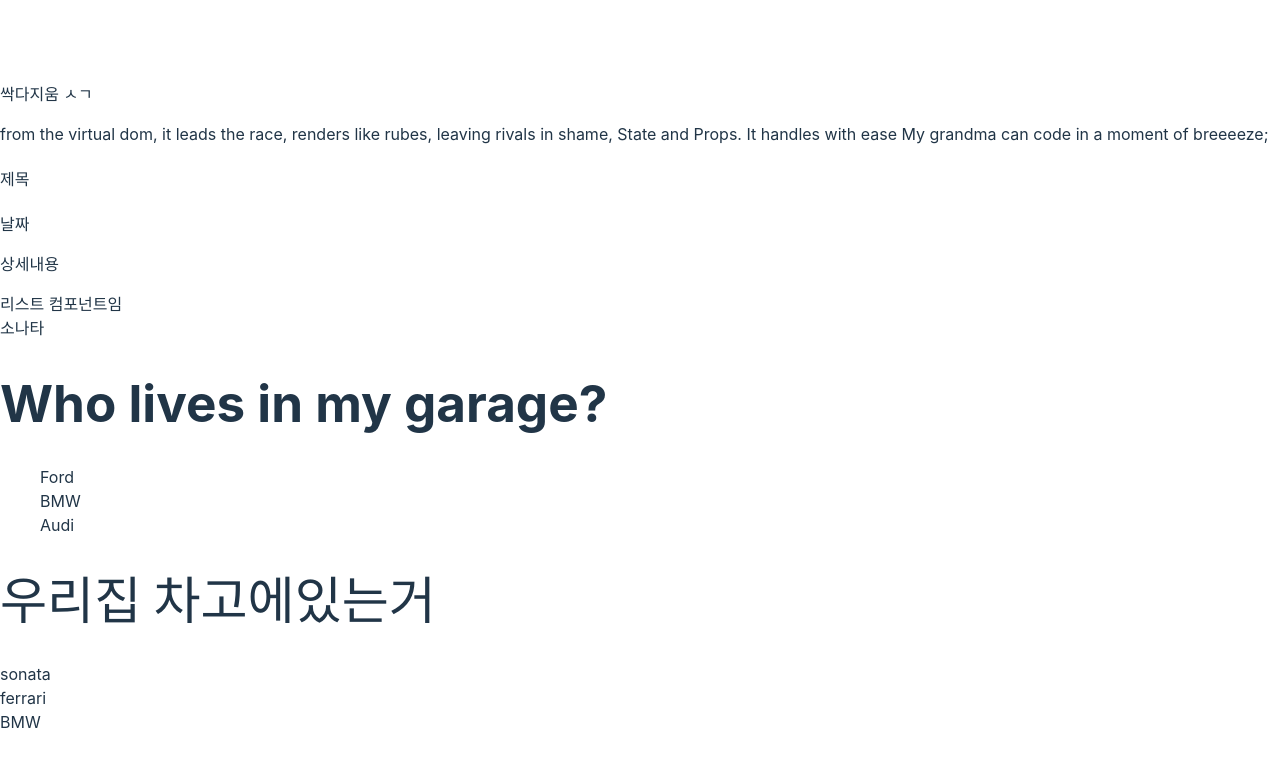
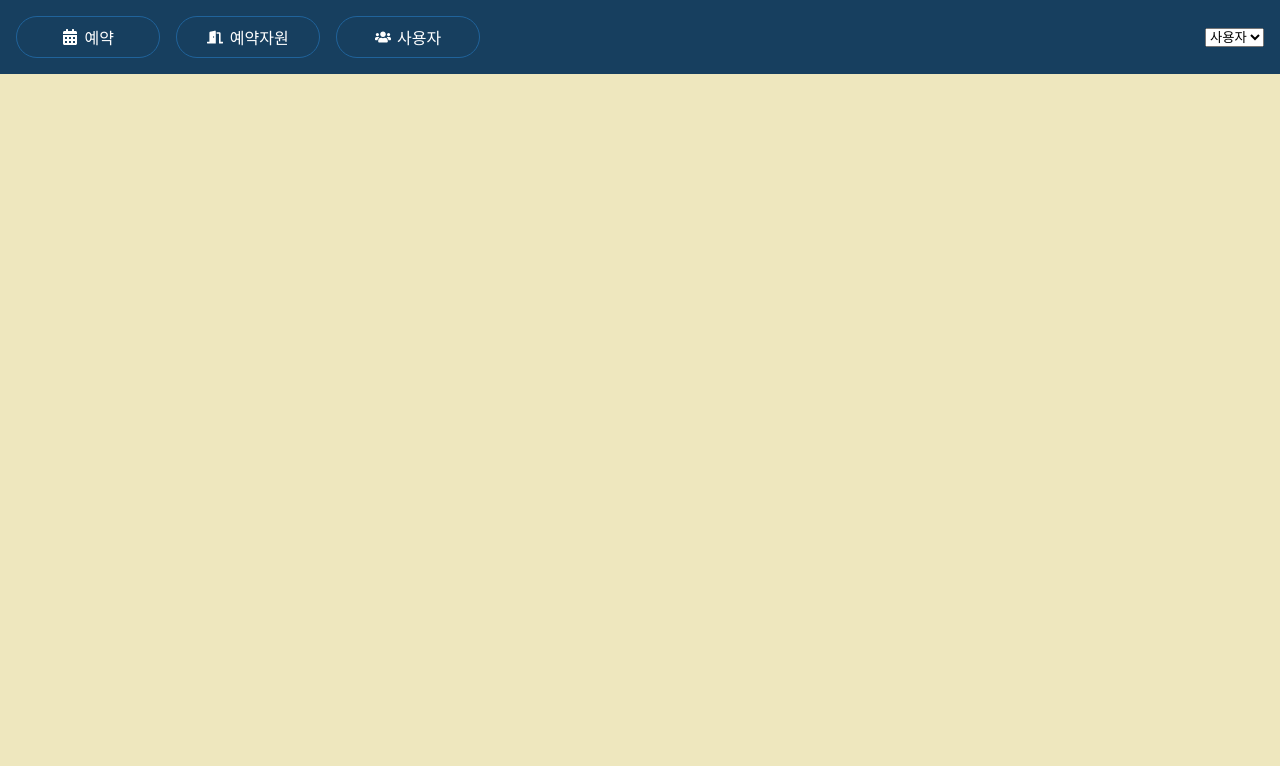
Before and after one commit to jyjy6/React_Demo, a React (Vite) app: page /bookables in a window 1280 px wide. Shown: the top 766 px of the page. Built offline with nearby package versions, Linux system fonts and the light colour scheme.

Commit message:
#3 예약 프로젝트 nav Link, BrowserRouter 컴포넌트

```diff
--- a/package.json
+++ b/package.json
@@ -10,8 +10,11 @@
     "preview": "vite preview"
   },
   "dependencies": {
+    "history": "^5.3.0",
     "react": "^18.3.1",
-    "react-dom": "^18.3.1"
+    "react-dom": "^18.3.1",
+    "react-icons": "^5.3.0",
+    "react-router-dom": "^6.26.2"
   },
   "devDependencies": {
     "@eslint/js": "^9.9.0",
--- a/src/App.css
+++ b/src/App.css
@@ -1,48 +1,194 @@
-#root {
-  max-width: 1280px;
-  margin: 0 auto;
-  padding: 2rem;
+:root {
+  --page-bg: #eee7be;
+  --primary: #173f5f;
+  --button-bg: #20639b;
+  --error: #ed553b;
+  --secondary: #3caea3;
+  --dark-text: #444;
+  --light-text: #fff;
+}
+
+body {
+  background: var(--page-bg);
+  margin: 0;
+  font-size: 16px;
+  font-family: sans-serif;
   text-align: center;
 }
 
-.logo {
-  height: 6em;
-  padding: 1.5em;
-  will-change: filter;
-  transition: filter 300ms;
-}
-.logo:hover {
-  filter: drop-shadow(0 0 2em #646cffaa);
-}
-.logo.react:hover {
-  filter: drop-shadow(0 0 2em #61dafbaa);
+header {
+  margin: 0;
+  padding: 1rem;
+  display: flex;
+  justify-content: space-between;
+  align-items: center;
+  background: var(--primary);
 }
 
-@keyframes logo-spin {
-  from {
-    transform: rotate(0deg);
-  }
-  to {
-    transform: rotate(360deg);
-  }
+header ul {
+  list-style: none;
+  padding: 0;
+  margin: 0;
 }
 
-@media (prefers-reduced-motion: no-preference) {
-  a:nth-of-type(2) .logo {
-    animation: logo-spin infinite 20s linear;
-  }
+header li {
+  display: inline-block;
+  margin: 0 1rem 0 0;
+  padding: 0;
 }
 
-.card {
-  padding: 2em;
+header a.btn {
+  width: 9rem;
 }
 
-.read-the-docs {
-  color: #888;
+.btn {
+  background: var(--button-bg);
+  color: var(--light-text);
+  border: none;
+  border-radius: 1.5rem;
+  padding: 0.5rem 1.5rem;
+  margin-left:0.5rem;
+  font-size: 1rem;
+  transition: all 0.4s ease;
+  display: inline-flex;
+  align-items: center;
+  justify-content: center;
+  cursor: pointer;
+  box-sizing: border-box;
 }
-.modal{
-  margin-top : 20px;
-  padding : 20px;
-  background : #eee;
-  text-align : left;
+.btn:first-child {
+  margin-left: 0;
 }
+
+a.btn {
+  text-decoration: none;
+  background-color: var(--primary);
+}
+
+.btn-delete {
+  background: var(--error);
+  color: white;
+}
+
+.btn > svg:first-child {
+  margin-right: 0.4rem;
+}
+
+.btn > svg:last-child {
+  margin-left: 0.4rem;
+}
+
+.btn:hover {
+  box-shadow: 0 2px 5px rgba(0, 0, 0, 0.4);
+}
+
+.btn-header {
+  background: var(--primary);
+  border: 1px solid var(--button-bg);
+}
+
+.btn-header:hover {
+  border-color: var(--light-text);
+}
+
+main {
+  margin: 40px auto;
+  display: grid;
+}
+
+.bookings-page {
+  grid-template-columns: 1fr 5fr;
+  grid-column-gap: 20px;
+  margin: 40px 20px;
+}
+
+.bookables-page,
+.users-page {
+  max-width: 70em;
+  grid-template-columns: 1fr 3fr;
+  grid-column-gap: 40px;
+}
+
+
+.items-list-nav {
+  margin: 1rem auto;
+  padding: 0;
+  list-style: none;
+  width: 100%;
+}
+
+.items-list-nav > li {
+  margin: 0 0 1rem;
+  padding: 0;
+}
+
+.items-list-nav .btn {
+  width: 100%;
+  background: var(--light-text);
+  color: var(--dark-text);
+  border: 1px solid rgba(0, 0, 0, 0.3);
+  transition: all 0.4s ease;
+}
+
+.items-list-nav a {
+  display: block;
+  padding: 1em 2em;
+  text-decoration: none;
+}
+
+.items-list-nav .btn:hover {
+  cursor: pointer;
+  border: 1px solid var(--primary);
+}
+
+.items-list-nav .selected .btn {
+  background: var(--primary);
+  color: var(--light-text);
+}
+
+.item {
+  background: var(--secondary);
+  color: var(--light-text);
+  padding: 2rem;
+  text-align: left;
+}
+
+.item-header {
+  display: flex;
+  justify-content: space-between;
+  align-items: center;
+  background: var(--primary);
+  border-bottom: 8px solid white;
+  margin: -2rem -2rem 1rem;
+  padding: 0 1rem;
+}
+
+.item-header .controls {
+  font-weight: normal;
+}
+
+.item h3 {
+  border-bottom: 1px solid white;
+  margin: 1em 0 0.5em;
+  padding-bottom: 3px;
+}
+
+.bookable-availability {
+  display: flex;
+  padding: 0 1em;
+}
+
+.bookable-availability ul {
+  list-style: none;
+  margin: 0;
+  padding: 0;
+  width: 40%;
+}
+
+.bookable-availability li {
+  margin: 0.4em 0;
+}
+
+.item-details .bookable-availability ul {
+  list-style: square;
+}
--- a/src/App.jsx
+++ b/src/App.jsx
@@ -1,49 +1,41 @@
-import List, { Car, Garage } from './basic/List'
-import { GarageSecond } from './basic/Objects'
+import { FaCalendarAlt, FaDoorOpen, FaUsers } from "react-icons/fa";
+import { BrowserRouter, Link } from "react-router-dom";
+import UserPicker from "./component/Users/UserPicker";
+import './App.css';
+
 function App() {
+  return (
+    <BrowserRouter>
+      <div className="App">
+        <header>
+          <nav>
+            <ul>
+              <li>
+                <Link to="/bookings" className="btn btn-header">
+                  <FaCalendarAlt />
+                  <span>예약</span>
+                </Link>
+              </li>
+              <li>
+                <Link to="/bookables" className="btn btn-header">
+                  <FaDoorOpen />
+                  <span>예약자원</span>
+                </Link>
+              </li>
+              <li>
+                <Link to="/users" className="btn btn-header">
+                  <FaUsers />
+                  <span>사용자</span>
+                </Link>
+              </li>
+            </ul>
+          </nav>
 
-  return (
-
-    <>
-      <div>
-        <p>싹다지움 ㅅㄱ</p>
-        <NewComponent></NewComponent>
+          <UserPicker />
+        </header>
       </div>
-
-      <Modal></Modal>
-      <List />
-      <Car brand="소나타"/>
-      <Garage></Garage>
-
-
-      <GarageSecond></GarageSecond>
-
-
-
-    </>
-
-  )
+    </BrowserRouter>
+  );
 }
 
-function NewComponent(){
-  return(
-    <>
-    from the virtual dom, it leads the race,
-    renders like rubes, leaving rivals in shame,
-    State and Props. It handles with ease
-    My grandma can code in a moment of breeeeze;
-    </>
-  )
-}
-
-function Modal(){
-  return (
-    <div className="modal">
-      <h4>제목</h4>
-      <p>날짜</p>
-      <p>상세내용</p>
-    </div>
-  )
-}
-
-export default App
+export default App;
--- /dev/null
+++ b/src/component/Users/UserPicker.jsx
@@ -0,0 +1,11 @@
+function UserPicker(){
+  return(
+    <>
+      <select>
+        <option value="">사용자</option>
+      </select>
+    </>
+  )
+}
+
+export default UserPicker;
--- a/src/main.jsx
+++ b/src/main.jsx
@@ -1,7 +1,6 @@
 import { StrictMode } from 'react'
 import { createRoot } from 'react-dom/client'
 import App from './App.jsx'
-import './index.css'
 
 createRoot(document.getElementById('root')).render(
   <StrictMode>
```
Also changed, not shown: src/component/Bookables/BookablePage.jsx (added, +12 -0 lines), src/component/Bookings/BookingsPage.jsx (added, +12 -0 lines), src/component/Users/UsersPage.jsx (added, +12 -0 lines), src/static.json (added, +167 -0 lines), 1 other file (tests, documents, lock files or other folders).
